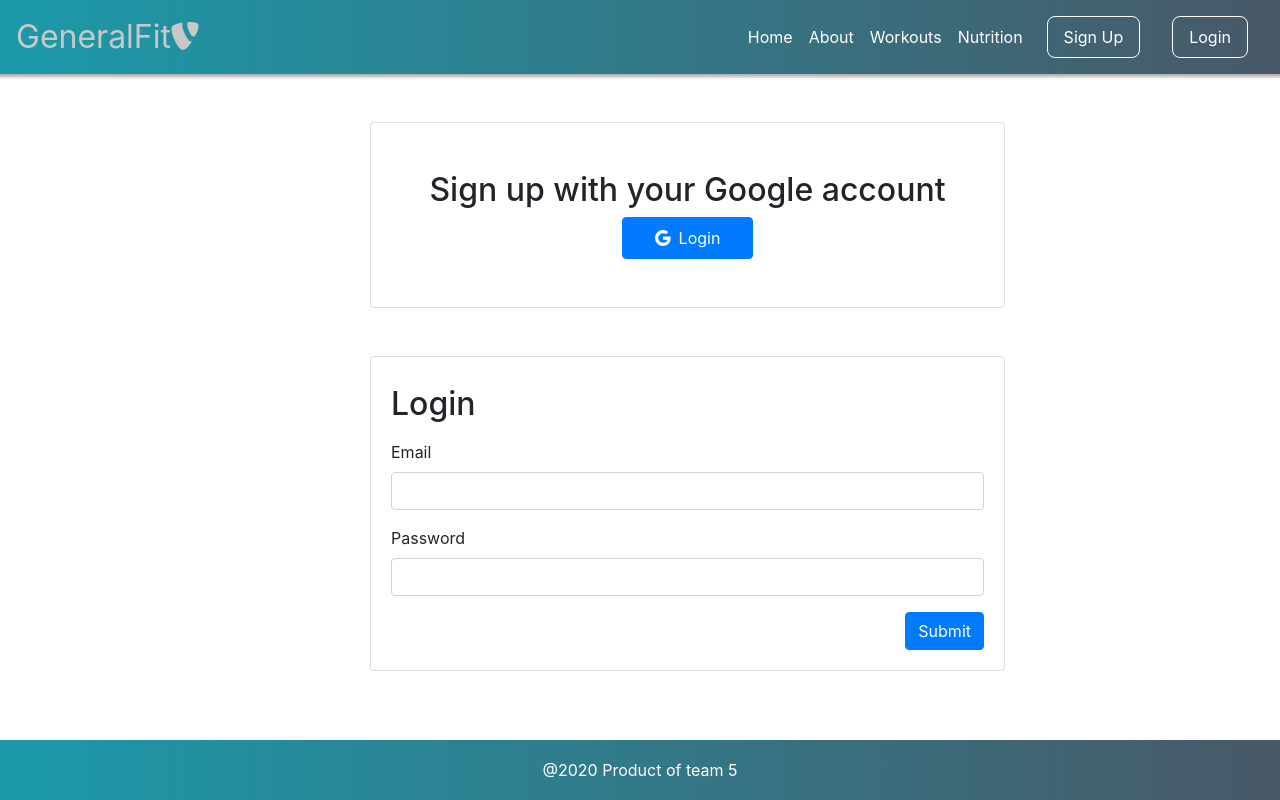
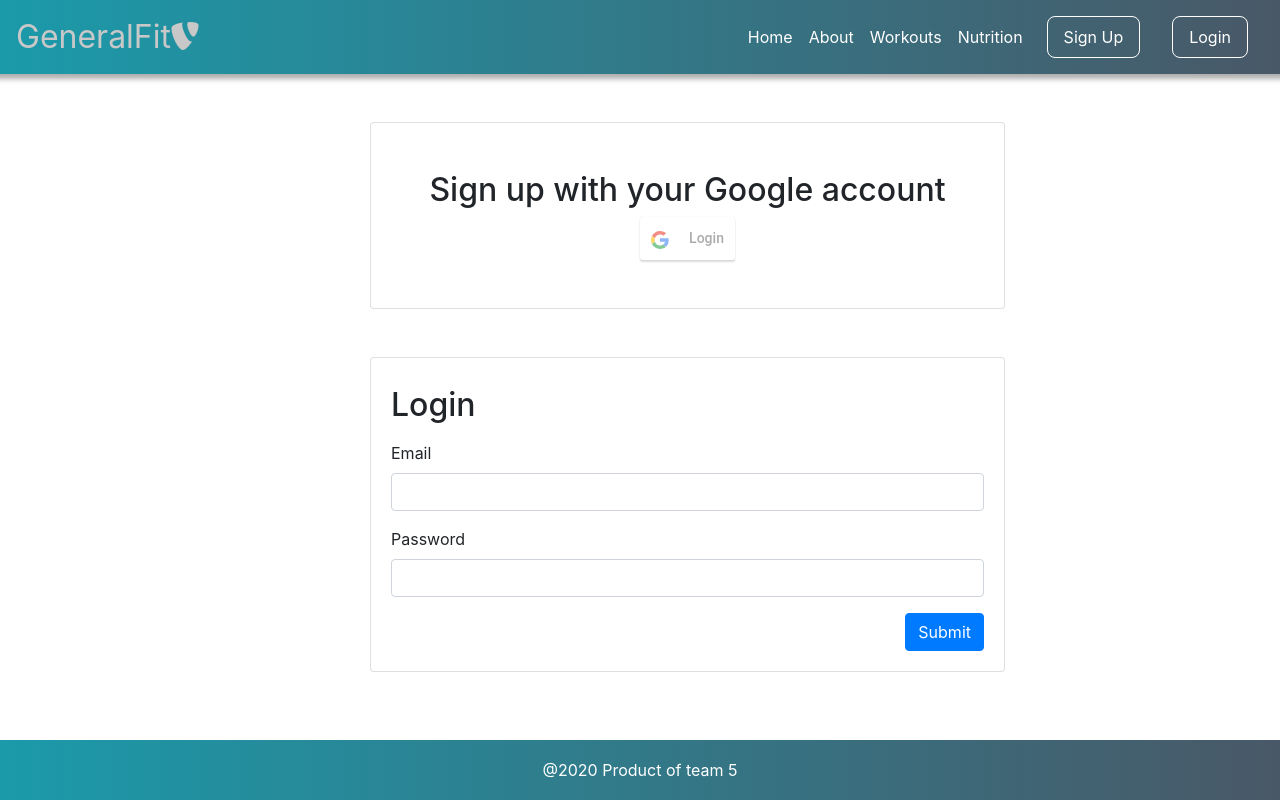
Before and after one commit to codebypaul/fitness_app_client, a React (Create React App) app: page /login in a window 1280 px wide. Built offline with nearby package versions, Linux system fonts and the light colour scheme; no server answers.

Commit message:
added google oauth

```diff
--- a/package.json
+++ b/package.json
@@ -12,6 +12,7 @@
     "react": "^17.0.1",
     "react-bootstrap": "^1.4.0",
     "react-dom": "^17.0.1",
+    "react-google-login": "^5.2.1",
     "react-router-dom": "^5.2.0",
     "react-scripts": "4.0.1",
     "styled-components": "^5.2.1",
--- a/src/App.css
+++ b/src/App.css
@@ -37,6 +37,6 @@ body {
   background: var(--schemeGradient);
   display: flex;
   align-items: center;
-  box-shadow: 0 0 3px 3px rgba(175,175,175,1);
+  box-shadow: 0 0 5px 5px rgba(175,175,175,1);
   z-index: 1;
 }
--- a/src/components/GoogleBtn.js
+++ b/src/components/GoogleBtn.js
@@ -1,25 +1,30 @@
-import { Link } from 'react-router-dom'
-import styled from 'styled-components'
+import { Redirect } from 'react-router-dom'
+// import styled from 'styled-components'
+import GoogleLogin from 'react-google-login'
+import React from 'react'
 
-const GoogleBtn = ()=> {
+const GoogleBtn = (props)=> {
+    const responseFailure = async (response) =>{
+        console.log(response);
+        return <Redirect to='/signup'/>
+    }
+    console.log(props.responseSuccess);
     return (
-
-        <Link to="">
-            <GoogleBtnCont className="btn btn-primary">
-                <svg xmlns="http://www.w3.org/2000/svg" width="16" height="16" fill="currentColor" className="bi bi-google mr-2" viewBox="0 0 16 16">
-                    <path d="M15.545 6.558a9.42 9.42 0 0 1 .139 1.626c0 2.434-.87 4.492-2.384 5.885h.002C11.978 15.292 10.158 16 8 16A8 8 0 1 1 8 0a7.689 7.689 0 0 1 5.352 2.082l-2.284 2.284A4.347 4.347 0 0 0 8 3.166c-2.087 0-3.86 1.408-4.492 3.304a4.792 4.792 0 0 0 0 3.063h.003c.635 1.893 2.405 3.301 4.492 3.301 1.078 0 2.004-.276 2.722-.764h-.003a3.702 3.702 0 0 0 1.599-2.431H8v-3.08h7.545z"/>
-                </svg>
-                Login
-            </GoogleBtnCont>
-        </Link>
+        <GoogleLogin
+            clientId="477560648585-v6gq6k6o8ce0rnmvak1fkbfp3uiq8icd.apps.googleusercontent.com"
+            buttonText="Login"
+            onSuccess={props.responseSuccess}
+            onFailure={responseFailure}
+            cookiePolicy={'single_host_origin'}
+        />
 
     )
 }
 
-const GoogleBtnCont = styled.button`
-    padding: .5rem 2rem;
-    display: flex;
-    justify-content: center;
-    align-items: center;
-`
+// const GoogleBtnCont = styled.button`
+//     padding: .5rem 2rem;
+//     display: flex;
+//     justify-content: center;
+//     align-items: center;
+// `
 export default GoogleBtn
--- a/src/components/Navbartwo.js
+++ b/src/components/Navbartwo.js
@@ -10,7 +10,7 @@ import Nav from 'react-bootstrap/Nav'
 
 const Navbartwo = (props) => {
     return (
-      <Navbar className="Navbar sticky-top" expand="lg" fixedTop>
+      <Navbar className="Navbar sticky-top" expand="lg">
         <Navbar.Brand href="/">
         <div className="brand">
           GeneralFit
--- a/src/pages/Login.js
+++ b/src/pages/Login.js
@@ -6,13 +6,33 @@ import setAuthToken from '../utils/setAuthToken';
 import { Redirect } from 'react-router-dom';
 import GoogleBtn from '../components/GoogleBtn'
 const REACT_APP_SERVER_URL = process.env.REACT_APP_SERVER_URL
-// import keys from '../utils/credentials';
-// const { REACT_APP_SERVER_URL } = keys;
 
-console.log(process.env.REACT_APP_SERVER_URL);
 const Login = (props) => {
     const [email, setEmail] = useState('');
     const [password, setPassword] = useState('');
+
+    const responseSuccess = async (response) => {
+        const profile = response.profileObj
+        const userData = {
+            googleId: profile.googleId,
+            email: profile.email
+        }
+        axios.post(`${REACT_APP_SERVER_URL}/api/users/login`, userData)
+        .then(response => {
+            const { token } = response.data;
+            // Save token to localStorage
+            localStorage.setItem('jwtToken', token);
+            // Set token to auth header
+            setAuthToken(token);
+            // Decode token to get the user data
+            const decoded = jwt_decode(token);
+            // Set current user
+            props.nowCurrentUser(decoded);
+        })
+        .catch(error =>{
+            console.log(error);
+        })
+    }
 
     const handleEmail = (e) => {
         setEmail(e.target.value);
@@ -52,7 +72,7 @@ const Login = (props) => {
                     <h2 className="">
                         Sign up with your Google account
                     </h2>
-                    <GoogleBtn/>
+                    <GoogleBtn responseSuccess={responseSuccess}/>
                 </div>
             </div>
             <div className="col-md-7 offset-md-3 pb-5">
--- a/src/pages/Signup.js
+++ b/src/pages/Signup.js
@@ -4,8 +4,6 @@ import axios from 'axios';
 import { Redirect } from 'react-router-dom';
 import GoogleBtn from '../components/GoogleBtn'
 const REACT_APP_SERVER_URL = process.env.REACT_APP_SERVER_URL;
-// import keys from '../utils/credentials';
-// const { REACT_APP_SERVER_URL } = keys;
 
 const Signup = () => {
     const [firstName, setFirstName] = useState('');
@@ -55,6 +53,28 @@ const Signup = () => {
         }
     }
 
+    const responseSuccess = async (response) => {
+        console.log(response);
+        const profile = response.profileObj
+
+        const newUser = {
+            googleId: profile.googleId,
+            displayName: profile.name,
+            firstName: profile.givenName,
+            lastName: profile.familyName,
+            email: profile.email,
+            image: profile.imageUrl
+        }
+        axios.post(`${REACT_APP_SERVER_URL}/api/users/register`, newUser)
+        .then(response => {
+            console.log(response);
+            setRedirect(true);
+        })
+        .catch(error => {
+            console.log(error);
+        })
+    }
+
     if (redirect) return <Redirect to='/login' />
     return (
         <div className="row my-4 pb-5">
@@ -63,7 +83,7 @@ const Signup = () => {
                     <h2 className="">
                         Sign up with your Google account
                     </h2>
-                    <GoogleBtn/>
+                    <GoogleBtn responseSuccess={responseSuccess}/>
                 </div>
             </div>
             <div className="col-md-7 offset-md-3 pb-5">
--- a/src/pages/Welcome.js
+++ b/src/pages/Welcome.js
@@ -4,6 +4,7 @@ const Welcome = () => {
     return (
         <div>
             <h1>Welcome</h1>
+
         </div>
     )
 }
```
Also changed, not shown: 2 other files (tests, documents, lock files or other folders).
